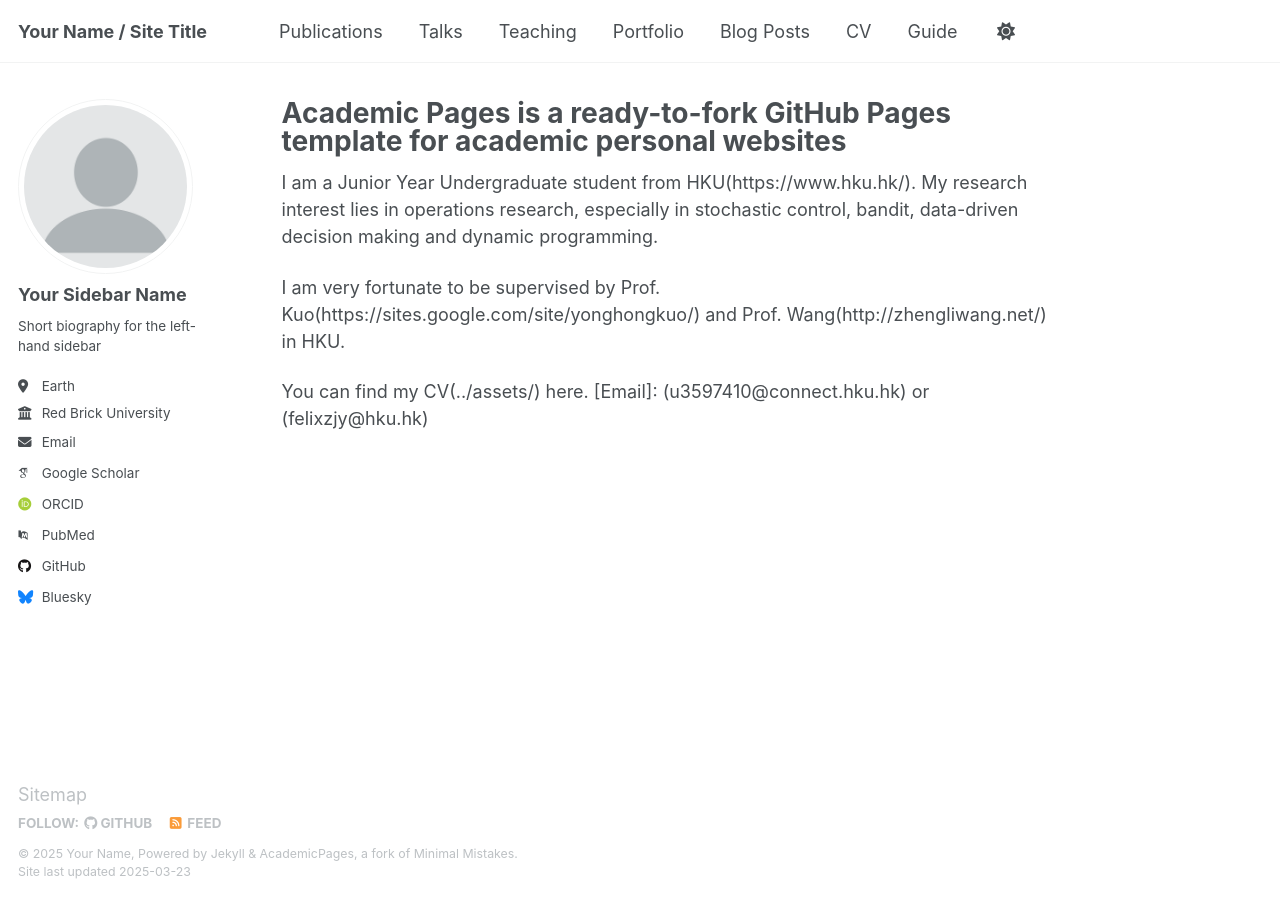
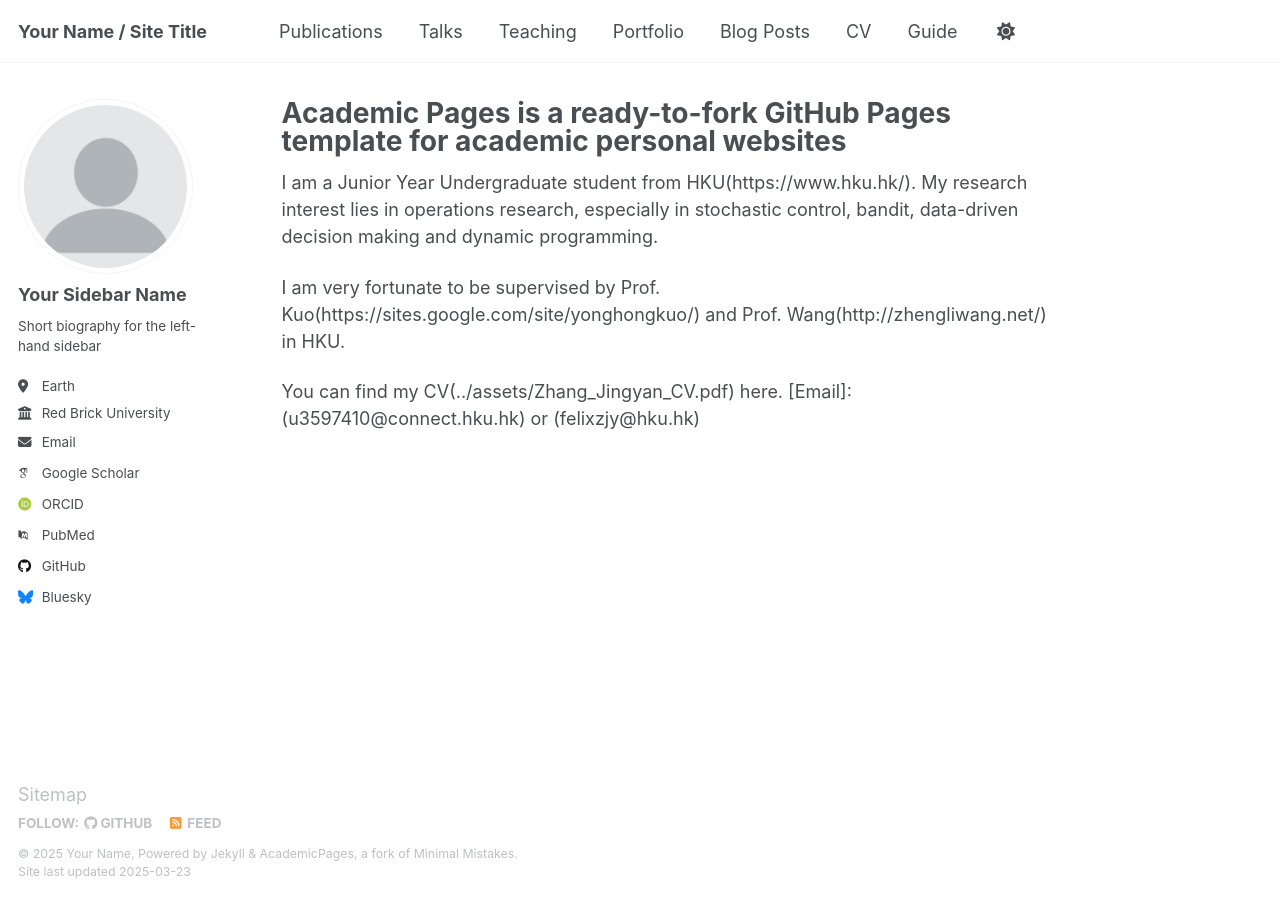
Before and after one commit to zjy-Felix/Felix, a Jekyll site: the page built from _pages/about.md, in a window 1280 px wide. Built offline with Jekyll 4.4.1, drawn with Linux system fonts in a browser that asks for light colours; some web fonts are replaced.

Commit message:
Update about.md

```diff
--- a/_pages/about.md
+++ b/_pages/about.md
@@ -11,5 +11,5 @@ I am a Junior Year Undergraduate student from HKU(https://www.hku.hk/). My resea
 
 I am very fortunate to be supervised by Prof. Kuo(https://sites.google.com/site/yonghongkuo/) and Prof. Wang(http://zhengliwang.net/) in HKU.
 
-You can find my CV(../assets/) here.
+You can find my CV(../assets/Zhang_Jingyan_CV.pdf) here.
 [Email]: (u3597410@connect.hku.hk) or (felixzjy@hku.hk)
```
